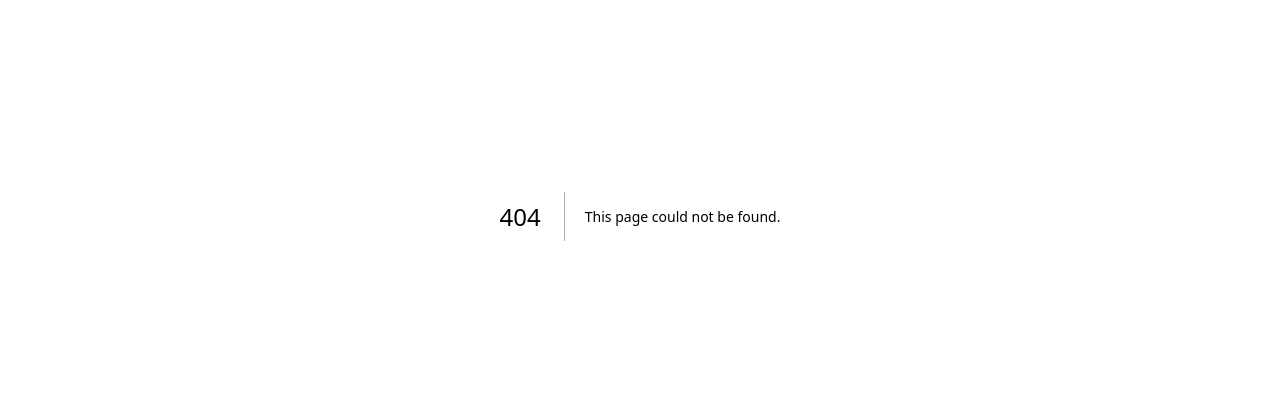
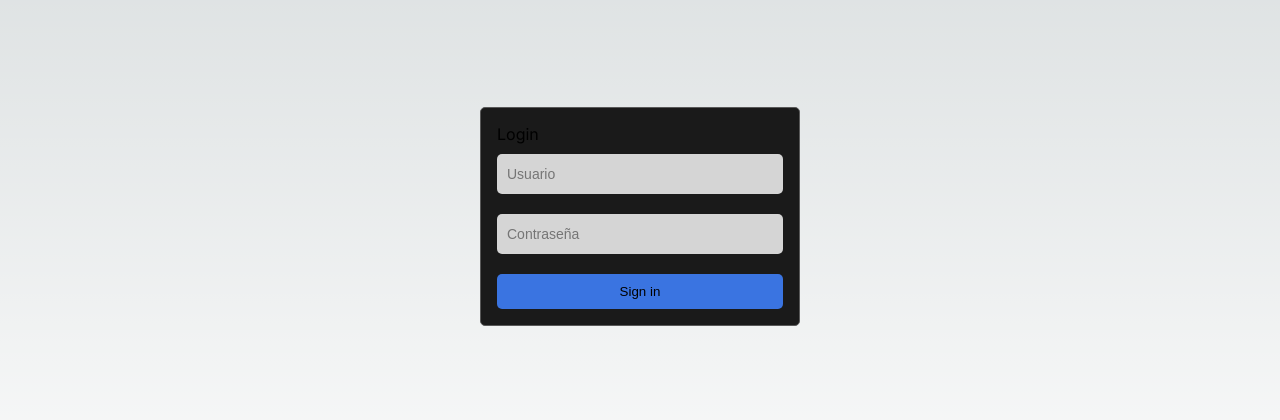
Before and after one commit to JuanjoOrt/learning-next13, a Next.js app: page /login in a window 1280 px wide. Before the commit this address had no page. Shown: the part 184-604 px from the top of the page. Built offline with nearby package versions, Linux system fonts and the light colour scheme.

Commit message:
creating login controller

```diff
--- /dev/null
+++ b/src/app/login/page.tsx
@@ -0,0 +1,26 @@
+'use client'
+import './styles-login.scss'
+import { signIn, signOut } from "next-auth/react";
+import { useState } from 'react'
+
+
+export default function LoginPage () {
+  const [user, setUser] = useState('')
+  const [pass, setPass] = useState('')
+
+  const handleSubmit = (e) => {
+    e.preventDefault()
+    signIn('credentials', { user, password: pass, redirect: true,  callbackUrl: '/' })
+  }
+
+  return (
+    <div className='login-container'>
+      <div className='login'>
+        <p>Login</p>
+        <input type="text" placeholder='Usuario' value={user} onChange={(e) => setUser(e.target.value)}/><br/>
+        <input type="password" placeholder='Contraseña' value={pass} onChange={(e) => setPass(e.target.value)}/><br/>
+        <button onClick={handleSubmit}>Sign in</button>
+      </div>
+    </div>
+  )
+}
--- a/src/app/login/styles-login.scss
+++ b/src/app/login/styles-login.scss
@@ -1,5 +1,14 @@
 
 .login {
+
+  &-container {
+    width: 100%;
+    height: 100vh;
+    display: flex;
+    justify-content: center;
+    align-items: center;
+  }
+
   border: 1px solid #595959;
   background-color: #1a1a1a;
   border-radius: 5px;
--- a/src/middleware.ts
+++ b/src/middleware.ts
@@ -6,8 +6,9 @@ export async function middleware(request: NextRequest, _next: NextFetchEvent) {
   const token = await getToken({ req: request, secret: 'tokenSecret' })
   const adminPages = ['/admin']
   if (!pathname.startsWith('/_next/static')) {
-    if (!token && pathname !== '/' && !pathname.startsWith('/api/auth')) return NextResponse.redirect(new URL('/', request.url))
+    if (!token && pathname !== '/login' && !pathname.startsWith('/api/auth')) return NextResponse.redirect(new URL('/login', request.url))
     if (token) {
+      if (pathname === '/login') return NextResponse.redirect(new URL('/', request.url))
       if (token.role !== 'admin' && adminPages.find(page => pathname === page)) return NextResponse.redirect(new URL('/', request.url))
     }
   }
```
Also changed, not shown: src/app/login/LoginForm.tsx (deleted, +0 -24 lines), src/app/page.tsx (+3 -15 lines).
